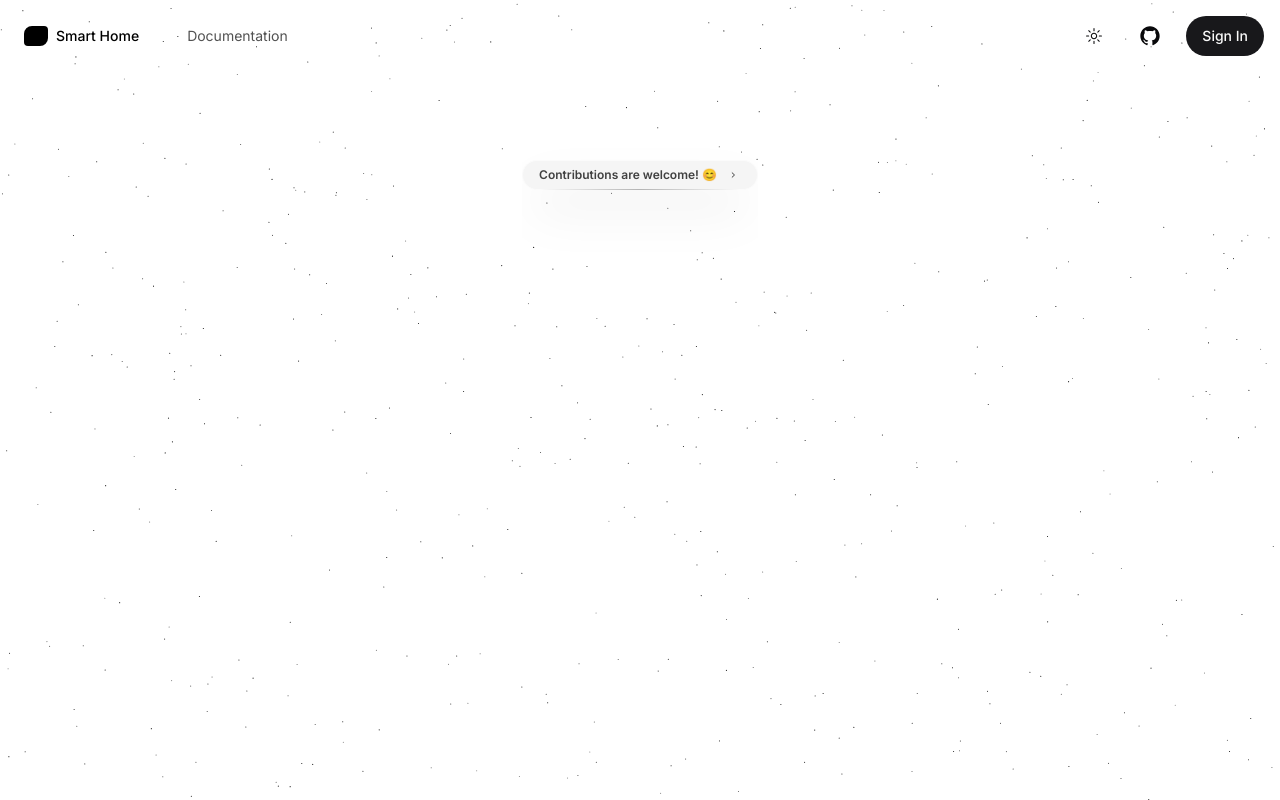
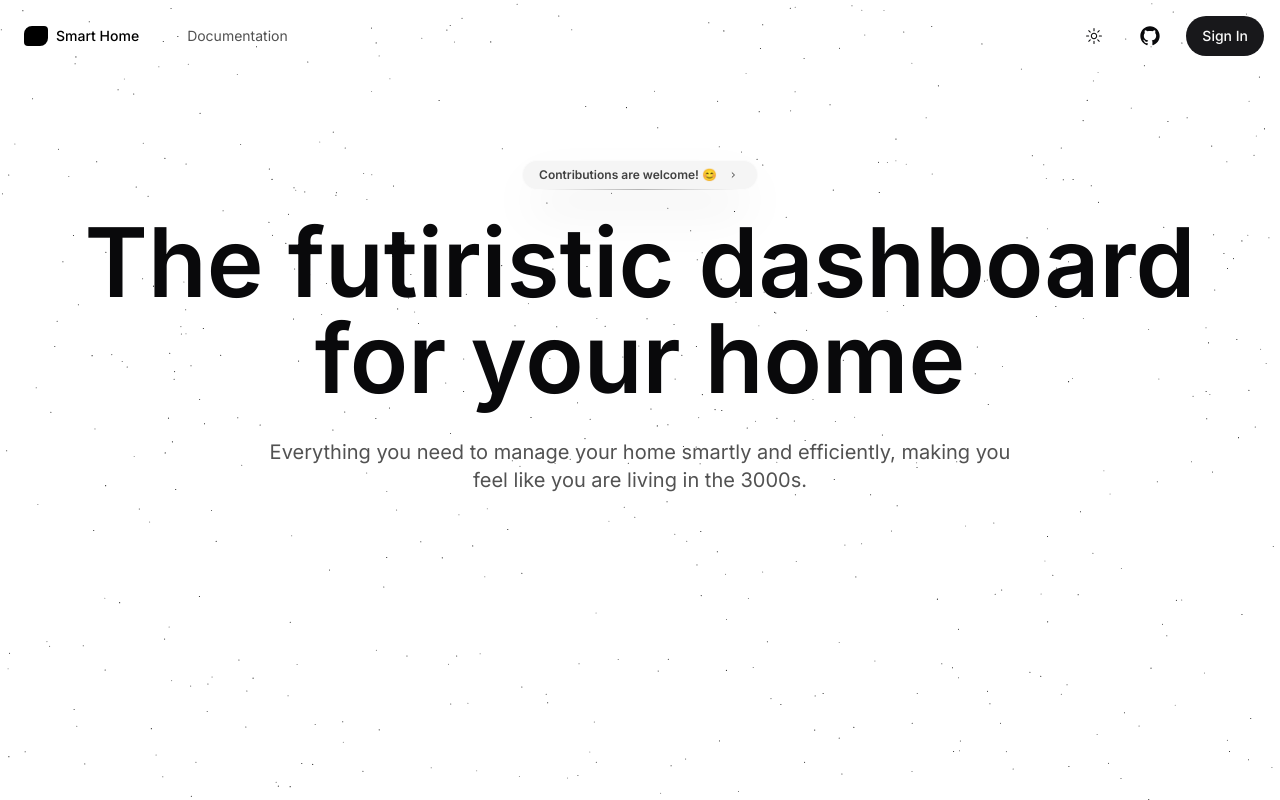
Before and after one commit to GIMMI42PIASTRATO/home-dashboard, a Next.js app: page / in a window 1280 px wide. Built offline with nearby package versions, Linux system fonts and the light colour scheme.

Commit message:
feat: Update hero component with futuristic dashboard content

```diff
--- a/src/components/hero.tsx
+++ b/src/components/hero.tsx
@@ -6,6 +6,13 @@ export default function Hero() {
 			<div className="flex justify-center">
 				<AceternityButton />
 			</div>
+			<h1 className="text-2xl md:text-4xl lg:text-8xl font-semibold max-w-6xl mx-auto text-center mt-6 relative z-10">
+				The futiristic dashboard for your home
+			</h1>
+			<p className="text-center mt-8 text-base md:text-xl text-neutral-600 dark:text-neutral-300 max-w-3xl mx-auto relative z-10">
+				Everything you need to manage your home smartly and efficiently,
+				making you feel like you are living in the 3000s.
+			</p>
 		</section>
 	);
 }
--- a/src/components/ui/aceternity-button.tsx
+++ b/src/components/ui/aceternity-button.tsx
@@ -1,7 +1,9 @@
+import Link from "next/link";
 import React from "react";
 
 export default function AceternityButton() {
 	return (
+		<Link href="https://github.com/GIMMI42PIASTRATO/home-dashboard">
 			<button className="bg-neutral-50 dark:bg-neutral-700 no-underline group cursor-pointer relative md:shadow-2xl shadow-zinc-900 rounded-full p-px text-[10px] sm:text-xs font-semibold leading-6  text-neutral-700 dark:text-neutral-300 inline-block w-fit mx-auto">
 				<span className="absolute inset-0 overflow-hidden rounded-full">
 					<span className="absolute inset-0 rounded-full  opacity-0 transition-opacity duration-500 group-hover:opacity-100"></span>
@@ -26,5 +28,6 @@ export default function AceternityButton() {
 				</div>
 				<span className="absolute -bottom-0 left-[1.125rem] h-px w-[calc(100%-2.25rem)] bg-gradient-to-r from-neutral-400/0 via-neutral-400/90 to-neutral-400/0 transition-opacity duration-500 group-hover:opacity-40"></span>
 			</button>
+		</Link>
 	);
 }
```
Lines whose indentation alone changed are shown as unchanged.
